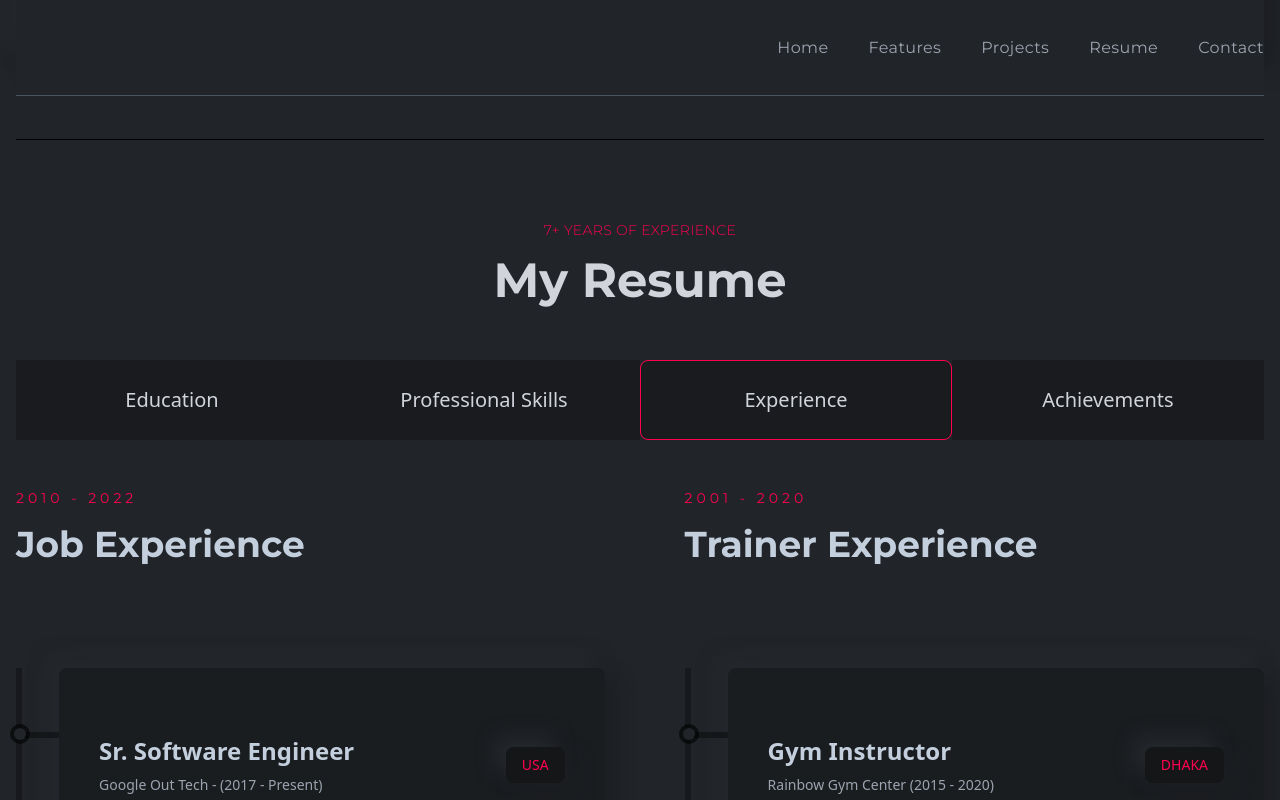
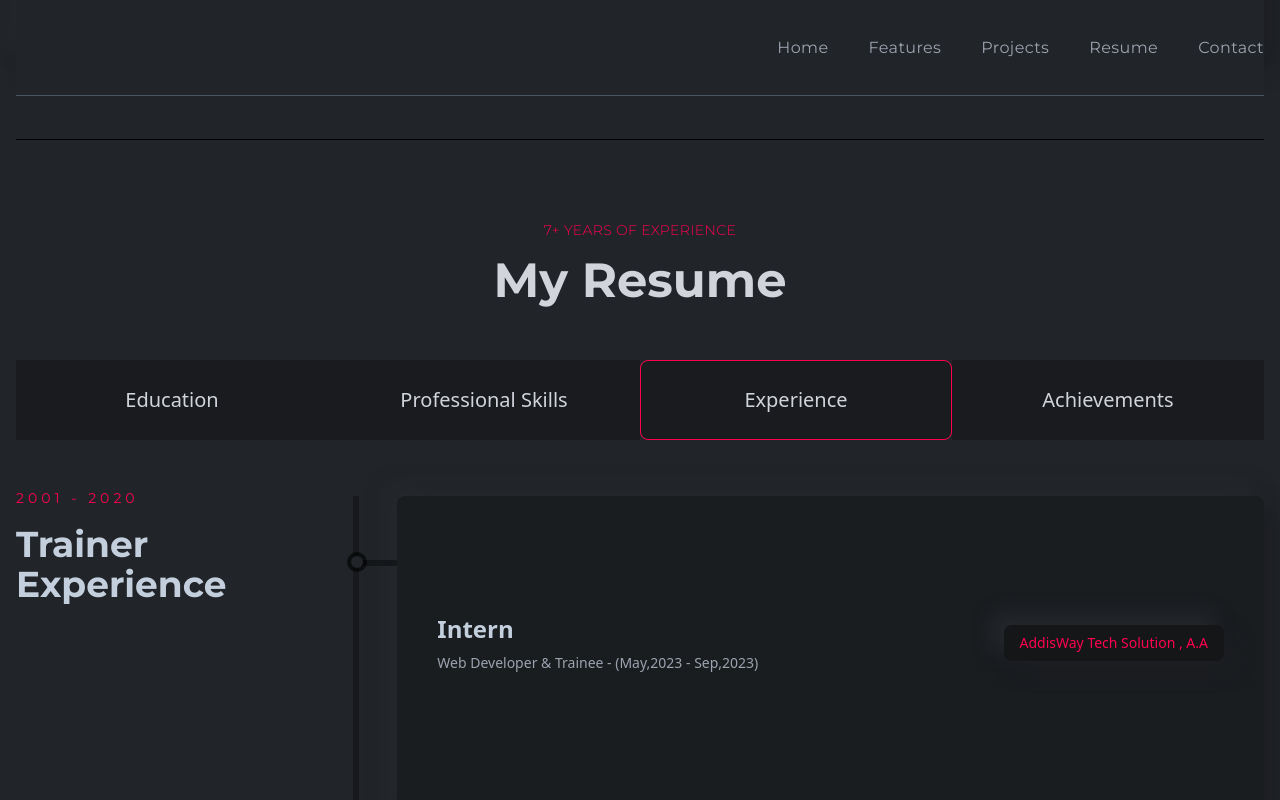
Before and after one commit to nahom-mesfin/Nahom-s_Portfolio, a React (Create React App) app: page / in a window 1280 px wide. Both pictures are taken after a click on the item "Experience". Shown: the part 3079-3879 px from the top of the page. Built offline with nearby package versions, Linux system fonts and the light colour scheme.

Commit message:
experience modified

```diff
--- a/src/components/resume/Education.js
+++ b/src/components/resume/Education.js
@@ -55,7 +55,7 @@ const Education = () => {
             title="Intern"
             subTitle="Web Developer & Trainee  - (May,2023 - Sep,2023)"
             result="AddisWay Tech Solution , A.A"
-            des="A popular destination with a growing number of highly qualified homegrown graduates, it's true that securing a role in Malaysia isn't easy."
+            des=" "
           />
           {/* <ResumeCard
             title="Front-end Developer"
--- a/src/components/resume/Experience.js
+++ b/src/components/resume/Experience.js
@@ -7,9 +7,8 @@ const Experience = () => {
     <motion.div
       initial={{ opacity: 0 }}
       animate={{ opacity: 1, transition: { duration: 0.5 } }}
-      className="w-full flex flex-col lgl:flex-row gap-10 lgl:gap-20"
-    >
-      <div>
+      className="w-full flex flex-col lgl:flex-row gap-10 lgl:gap-20">
+      {/* <div>
         <div className="py-6 lgl:py-12 font-titleFont flex flex-col gap-4">
           <p className="text-sm text-designColor tracking-[4px]">2010 - 2022</p>
           <h2 className="text-3xl md:text-4xl font-bold">Job Experience</h2>
@@ -20,8 +19,8 @@ const Experience = () => {
             subTitle="Google Out Tech - (2017 - Present)"
             result="USA"
             des="Google's hiring process is an important part of our culture. Googlers care deeply about their teams and the people who make them up."
-          />
-          <ResumeCard
+          /> */}
+      {/* <ResumeCard
             title="Web Developer & Trainer"
             subTitle="Apple Developer Team - (2012 - 2016)"
             result="MALAYSIA"
@@ -35,32 +34,32 @@ const Experience = () => {
           />
         </div>
       </div>
-      <div>
+      <div> */}
       <div className="py-6 lgl:py-12 font-titleFont flex flex-col gap-4">
         <p className="text-sm text-designColor tracking-[4px]">2001 - 2020</p>
         <h2 className="text-3xl md:text-4xl font-bold">Trainer Experience</h2>
       </div>
       <div className="mt-6 lgl:mt-14 w-full h-[1000px] border-l-[6px] border-l-black border-opacity-30 flex flex-col gap-10">
         <ResumeCard
-            title="Gym Instructor"
-            subTitle="Rainbow Gym Center (2015 - 2020)"
-            result="DHAKA"
-            des="The training provided by universities in order to prepare people to work in various sectors of the economy or areas of culture."
+          title="Intern"
+          subTitle="Web Developer & Trainee  - (May,2023 - Sep,2023)"
+          result="AddisWay Tech Solution , A.A"
+          des="  "
         />
-          <ResumeCard
+        {/* <ResumeCard
           title="Web Developer and Instructor"
           subTitle="SuperKing College (2010 - 2014)"
           result="CANADA"
           des="Higher education is tertiary education leading to award of an academic degree. Higher education, also called post-secondary education."
-          />
-          <ResumeCard
+        /> */}
+        {/* <ResumeCard
           title="School Teacher"
           subTitle="Kingstar Secondary School (2001 - 2010)"
           result="NEVADA"
           des="Secondary education or post-primary education covers two phases on the International Standard Classification of Education scale."
-          />
+        /> */}
       </div>
-      </div>
+      {/* </div> */}
     </motion.div>
   );
 };
```
Lines whose indentation alone changed are shown as unchanged.
